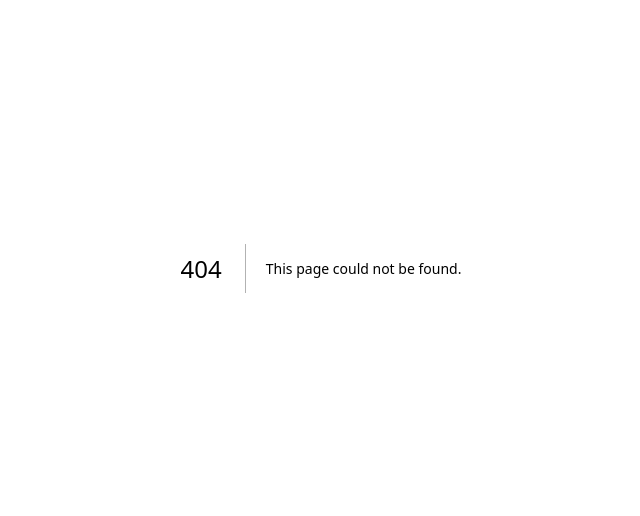
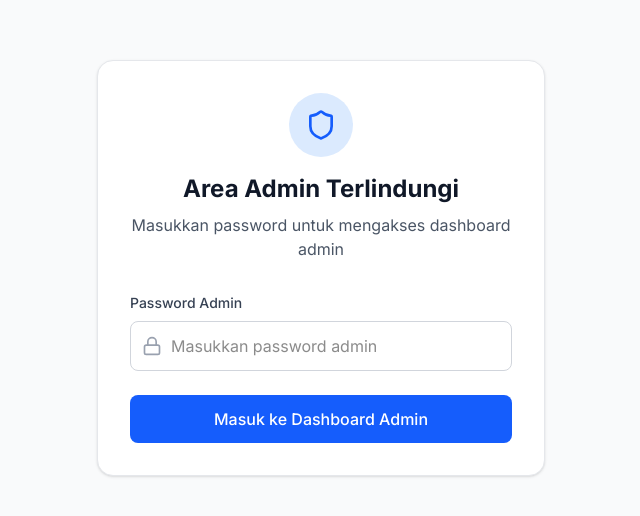
Before and after one commit to Rizafii/cdecoal, a Next.js app: page /admin in a window 1280 px wide. Before the commit this address had no page. Shown: the part 132-648 px from the top of the page, without its empty margins (319-959 px from the left). Built offline with nearby package versions, Linux system fonts and the light colour scheme.

Commit message:
add: admin login

```diff
--- /dev/null
+++ b/src/app/admin/page.tsx
@@ -0,0 +1,102 @@
+"use client";
+
+import React, { useState } from "react";
+import { Shield, Lock } from "lucide-react";
+
+export default function AdminPage() {
+  // State untuk autentikasi password
+  const [password, setPassword] = useState("");
+  const [isAuthenticated, setIsAuthenticated] = useState(false);
+  const [error, setError] = useState("");
+
+  // Password dari env, fallback ke default
+  const correctPassword = process.env.NEXT_PUBLIC_ADMIN_PASSWORD || "admin123";
+
+  const handleSubmit = (
+    e: React.FormEvent | React.KeyboardEvent | React.MouseEvent
+  ) => {
+    e.preventDefault();
+    if (password === correctPassword) {
+      setIsAuthenticated(true);
+      setError("");
+    } else {
+      setError("Password salah!");
+      setPassword("");
+    }
+  };
+
+  // Jika sudah autentikasi, tampilkan pesan sukses
+  if (isAuthenticated) {
+    return (
+      <div className="min-h-screen bg-gray-50 flex items-center justify-center px-6">
+        <div className="w-full max-w-md">
+          <div className="bg-white rounded-2xl shadow-sm border border-gray-200 p-8 text-center">
+            <div className="w-16 h-16 bg-green-100 rounded-full flex items-center justify-center mx-auto mb-4">
+              <Shield className="w-8 h-8 text-green-600" />
+            </div>
+            <h1 className="text-2xl font-bold text-gray-900 mb-2">
+              Login Berhasil
+            </h1>
+            <p className="text-gray-600">Anda berhasil masuk ke area admin</p>
+          </div>
+        </div>
+      </div>
+    );
+  }
+
+  // Jika belum autentikasi, tampilkan form password
+  if (!isAuthenticated) {
+    return (
+      <div className="min-h-screen bg-gray-50 flex items-center justify-center px-6">
+        <div className="w-full max-w-md">
+          <div className="bg-white rounded-2xl shadow-sm border border-gray-200 p-8">
+            <div className="text-center mb-8">
+              <div className="w-16 h-16 bg-blue-100 rounded-full flex items-center justify-center mx-auto mb-4">
+                <Shield className="w-8 h-8 text-blue-600" />
+              </div>
+              <h1 className="text-2xl font-bold text-gray-900 mb-2">
+                Area Admin Terlindungi
+              </h1>
+              <p className="text-gray-600">
+                Masukkan password untuk mengakses dashboard admin
+              </p>
+            </div>
+            <div className="space-y-6">
+              <div>
+                <label
+                  htmlFor="password"
+                  className="block text-sm font-medium text-gray-700 mb-2"
+                >
+                  Password Admin
+                </label>
+                <div className="relative">
+                  <Lock className="absolute left-3 top-1/2 transform -translate-y-1/2 w-5 h-5 text-gray-400" />
+                  <input
+                    type="password"
+                    id="password"
+                    value={password}
+                    onChange={(e) => setPassword(e.target.value)}
+                    onKeyDown={(e) => e.key === "Enter" && handleSubmit(e)}
+                    className="w-full pl-10 pr-4 py-3 border border-gray-300 rounded-lg focus:outline-none focus:ring-2 focus:ring-blue-500 focus:border-blue-500 transition-colors duration-150"
+                    placeholder="Masukkan password admin"
+                  />
+                </div>
+              </div>
+              {error && (
+                <div className="bg-red-50 border border-red-200 text-red-600 text-sm p-3 rounded-lg text-center">
+                  {error}
+                </div>
+              )}
+              <button
+                onClick={handleSubmit}
+                className="w-full bg-blue-600 text-white py-3 px-4 rounded-lg hover:bg-blue-700 focus:outline-none focus:ring-2 focus:ring-blue-500 focus:ring-offset-2 transition-colors duration-150 font-medium"
+              >
+                Masuk ke Dashboard Admin
+              </button>
+            </div>
+          </div>
+        </div>
+      </div>
+    );
+  }
+}
```
